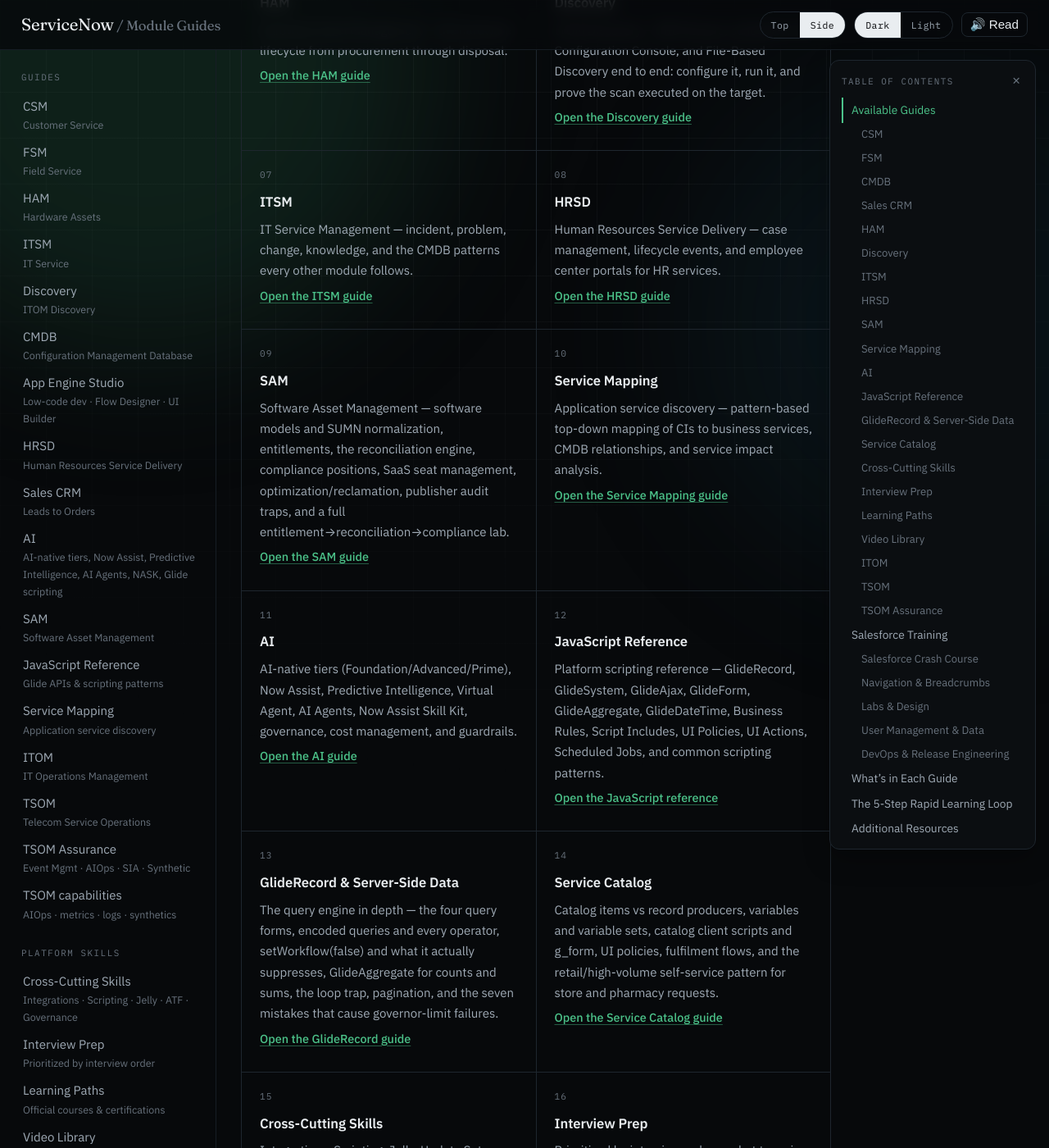
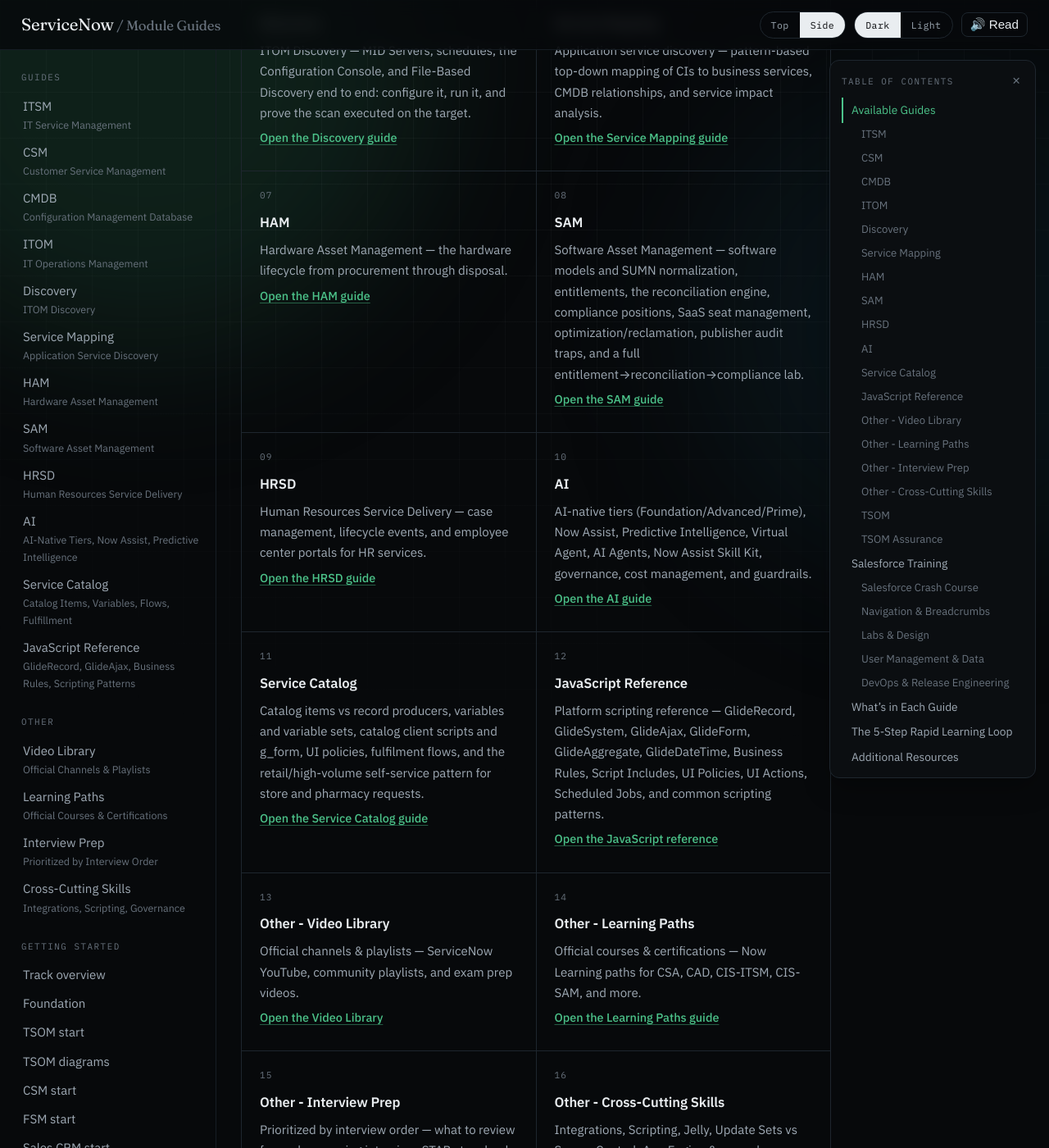
Before and after one commit to eltonaguiar/ServiceNow_Learning_TSOM-_CSM_FSM_SalesCRM_HAM_ITSM, a Jekyll site: the page built from index.md, in a window 1280 px wide and 1400 px high, scrolled down 850 px. Shown: the whole window at 82% size. Built offline with Jekyll 4.4.1, drawn with Linux system fonts in a browser that asks for light colours; some of the changed text lies outside the part shown.

Commit message:
Reorder navigation: ITSM, CSM, CMDB, ITOM, Discovery, Service Mapping, HAM, SAM, HRSD, AI, Service Catalog, JavaScript Reference; rename Other section items; remove TSOM from topnav/sidebar

```diff
--- a/_layouts/default.html
+++ b/_layouts/default.html
@@ -42,52 +42,44 @@
 </header>
 
 <nav class="topnav" aria-label="Guides">
+  <a href="{{ '/docs/modules/itsm/itsm-guide/' | relative_url }}">ITSM</a>
   <a href="{{ '/docs/modules/csm/csm-guide/' | relative_url }}">CSM</a>
-  <a href="{{ '/docs/modules/fsm/fsm-guide/' | relative_url }}">FSM</a>
+  <a href="{{ '/docs/modules/cmdb/cmdb-guide/' | relative_url }}">CMDB</a>
+  <a href="{{ '/docs/modules/itom/itom-guide/' | relative_url }}">ITOM</a>
+  <a href="{{ '/docs/modules/discovery/discovery-guide/' | relative_url }}">Discovery</a>
+  <a href="{{ '/docs/modules/servicemapping/servicemapping-guide/' | relative_url }}">Service Mapping</a>
   <a href="{{ '/docs/modules/ham/ham-guide/' | relative_url }}">HAM</a>
-  <a href="{{ '/docs/modules/itsm/itsm-guide/' | relative_url }}">ITSM</a>
-  <a href="{{ '/docs/modules/discovery/discovery-guide/' | relative_url }}">Discovery</a>
-  <a href="{{ '/docs/modules/cmdb/cmdb-guide/' | relative_url }}">CMDB</a>
+  <a href="{{ '/docs/modules/sam/sam-guide/' | relative_url }}">SAM</a>
   <a href="{{ '/docs/modules/hrsd/hrsd-guide/' | relative_url }}">HRSD</a>
-  <a href="{{ '/docs/modules/sales-crm/sales-crm-guide/' | relative_url }}">Sales CRM</a>
   <a href="{{ '/docs/modules/ai/ai-guide/' | relative_url }}">AI</a>
-  <a href="{{ '/docs/modules/sam/sam-guide/' | relative_url }}">SAM</a>
-  <a href="{{ '/docs/modules/ai/javascript-reference/' | relative_url }}">JavaScript</a>
-  <a href="{{ '/docs/cross-cutting/' | relative_url }}">Cross-Cutting</a>
+  <a href="{{ '/docs/modules/catalog/catalog-guide/' | relative_url }}">Service Catalog</a>
+  <a href="{{ '/docs/modules/ai/javascript-reference/' | relative_url }}">JavaScript Reference</a>
   <a href="{{ '/getting-started/' | relative_url }}">Getting Started</a>
-  <a href="{{ '/docs/modules/itom/itom-guide/' | relative_url }}">ITOM</a>
-  <a href="{{ '/docs/modules/tsom/tsom-guide/' | relative_url }}">TSOM</a>
-  <a href="{{ '/docs/modules/tsom/tsom-assurance/' | relative_url }}">TSOM Assurance</a>
 </nav>
 
 <div class="shell">
   <aside class="sidebar" id="sidebar" aria-label="Sidebar">
     <div class="side-group">
       <p class="side-label">Guides</p>
-      <a href="{{ '/docs/modules/csm/csm-guide/' | relative_url }}">CSM <span class="side-sub">Customer Service</span></a>
-      <a href="{{ '/docs/modules/fsm/fsm-guide/' | relative_url }}">FSM <span class="side-sub">Field Service</span></a>
-      <a href="{{ '/docs/modules/ham/ham-guide/' | relative_url }}">HAM <span class="side-sub">Hardware Assets</span></a>
-      <a href="{{ '/docs/modules/itsm/itsm-guide/' | relative_url }}">ITSM <span class="side-sub">IT Service</span></a>
+      <a href="{{ '/docs/modules/itsm/itsm-guide/' | relative_url }}">ITSM <span class="side-sub">IT Service Management</span></a>
+      <a href="{{ '/docs/modules/csm/csm-guide/' | relative_url }}">CSM <span class="side-sub">Customer Service Management</span></a>
+      <a href="{{ '/docs/modules/cmdb/cmdb-guide/' | relative_url }}">CMDB <span class="side-sub">Configuration Management Database</span></a>
+      <a href="{{ '/docs/modules/itom/itom-guide/' | relative_url }}">ITOM <span class="side-sub">IT Operations Management</span></a>
       <a href="{{ '/docs/modules/discovery/discovery-guide/' | relative_url }}">Discovery <span class="side-sub">ITOM Discovery</span></a>
-      <a href="{{ '/docs/modules/cmdb/cmdb-guide/' | relative_url }}">CMDB <span class="side-sub">Configuration Management Database</span></a>
-      <a href="{{ '/docs/modules/app-engine/app-engine-guide/' | relative_url }}">App Engine Studio <span class="side-sub">Low-code dev · Flow Designer · UI Builder</span></a>
+      <a href="{{ '/docs/modules/servicemapping/servicemapping-guide/' | relative_url }}">Service Mapping <span class="side-sub">Application Service Discovery</span></a>
+      <a href="{{ '/docs/modules/ham/ham-guide/' | relative_url }}">HAM <span class="side-sub">Hardware Asset Management</span></a>
+      <a href="{{ '/docs/modules/sam/sam-guide/' | relative_url }}">SAM <span class="side-sub">Software Asset Management</span></a>
       <a href="{{ '/docs/modules/hrsd/hrsd-guide/' | relative_url }}">HRSD <span class="side-sub">Human Resources Service Delivery</span></a>
-      <a href="{{ '/docs/modules/sales-crm/sales-crm-guide/' | relative_url }}">Sales CRM <span class="side-sub">Leads to Orders</span></a>
-      <a href="{{ '/docs/modules/ai/ai-guide/' | relative_url }}">AI <span class="side-sub">AI-native tiers, Now Assist, Predictive Intelligence, AI Agents, NASK, Glide scripting</span></a>
-      <a href="{{ '/docs/modules/sam/sam-guide/' | relative_url }}">SAM <span class="side-sub">Software Asset Management</span></a>
-      <a href="{{ '/docs/modules/ai/javascript-reference/' | relative_url }}">JavaScript Reference <span class="side-sub">Glide APIs & scripting patterns</span></a>
-      <a href="{{ '/docs/modules/servicemapping/servicemapping-guide/' | relative_url }}">Service Mapping <span class="side-sub">Application service discovery</span></a>
-      <a href="{{ '/docs/modules/itom/itom-guide/' | relative_url }}">ITOM <span class="side-sub">IT Operations Management</span></a>
-      <a href="{{ '/docs/modules/tsom/tsom-guide/' | relative_url }}">TSOM <span class="side-sub">Telecom Service Operations</span></a>
-      <a href="{{ '/docs/modules/tsom/tsom-assurance/' | relative_url }}">TSOM Assurance <span class="side-sub">Event Mgmt · AIOps · SIA · Synthetic</span></a>
-      <a href="{{ '/docs/modules/tsom/tsom-capabilities/' | relative_url }}">TSOM capabilities <span class="side-sub">AIOps · metrics · logs · synthetics</span></a>
+      <a href="{{ '/docs/modules/ai/ai-guide/' | relative_url }}">AI <span class="side-sub">AI-Native Tiers, Now Assist, Predictive Intelligence</span></a>
+      <a href="{{ '/docs/modules/catalog/catalog-guide/' | relative_url }}">Service Catalog <span class="side-sub">Catalog Items, Variables, Flows, Fulfillment</span></a>
+      <a href="{{ '/docs/modules/ai/javascript-reference/' | relative_url }}">JavaScript Reference <span class="side-sub">GlideRecord, GlideAjax, Business Rules, Scripting Patterns</span></a>
     </div>
     <div class="side-group">
-      <p class="side-label">Platform Skills</p>
-      <a href="{{ '/docs/cross-cutting/' | relative_url }}">Cross-Cutting Skills <span class="side-sub">Integrations · Scripting · Jelly · ATF · Governance</span></a>
-      <a href="{{ '/docs/interviews/prioritized-prep-list/' | relative_url }}">Interview Prep <span class="side-sub">Prioritized by interview order</span></a>
-      <a href="{{ '/docs/learning/' | relative_url }}">Learning Paths <span class="side-sub">Official courses & certifications</span></a>
-      <a href="{{ '/docs/youtube/' | relative_url }}">Video Library <span class="side-sub">Official channels & playlists</span></a>
+      <p class="side-label">Other</p>
+      <a href="{{ '/docs/youtube/' | relative_url }}">Video Library <span class="side-sub">Official Channels & Playlists</span></a>
+      <a href="{{ '/docs/learning/' | relative_url }}">Learning Paths <span class="side-sub">Official Courses & Certifications</span></a>
+      <a href="{{ '/docs/interviews/prioritized-prep-list/' | relative_url }}">Interview Prep <span class="side-sub">Prioritized by Interview Order</span></a>
+      <a href="{{ '/docs/cross-cutting/' | relative_url }}">Cross-Cutting Skills <span class="side-sub">Integrations, Scripting, Governance</span></a>
     </div>
     <div class="side-group">
       <p class="side-label">Getting Started</p>
--- a/index.md
+++ b/index.md
@@ -11,14 +11,14 @@ Welcome to the ServiceNow Module Guides repository. This repo contains beginner-
 
 <div class="card-grid">
   <div class="card">
+    <h3>ITSM</h3>
+    <p>IT Service Management — incident, problem, change, knowledge, and the CMDB patterns every other module follows.</p>
+    <p class="meta"><a href="./docs/modules/itsm/itsm-guide/">Open the ITSM guide</a></p>
+  </div>
+  <div class="card">
     <h3>CSM</h3>
     <p>Customer Service Management — cases, accounts, entitlements, and customer-facing SLAs.</p>
     <p class="meta"><a href="./docs/modules/csm/csm-guide/">Open the CSM guide</a></p>
-  </div>
-  <div class="card">
-    <h3>FSM</h3>
-    <p>Field Service Management — work orders, territories, scheduling constraints, and mobile work.</p>
-    <p class="meta"><a href="./docs/modules/fsm/fsm-guide/">Open the FSM guide</a></p>
   </div>
   <div class="card">
     <h3>CMDB</h3>
@@ -26,9 +26,19 @@ Welcome to the ServiceNow Module Guides repository. This repo contains beginner-
     <p class="meta"><a href="./docs/modules/cmdb/cmdb-guide/">Open the CMDB guide</a></p>
   </div>
   <div class="card">
-    <h3>Sales CRM</h3>
-    <p>Sales CRM — leads, opportunities, quotes, and orders on the Now Platform.</p>
-    <p class="meta"><a href="./docs/modules/sales-crm/sales-crm-guide/">Open the Sales CRM guide</a></p>
+    <h3>ITOM</h3>
+    <p>IT Operations Management — Discovery, Event Management, Service Mapping, Orchestration, and Cloud Management for proactive infrastructure operations.</p>
+    <p class="meta"><a href="./docs/modules/itom/itom-guide/">Open the ITOM guide</a></p>
+  </div>
+  <div class="card">
+    <h3>Discovery</h3>
+    <p>ITOM Discovery — MID Servers, schedules, the Configuration Console, and File-Based Discovery end to end: configure it, run it, and prove the scan executed on the target.</p>
+    <p class="meta"><a href="./docs/modules/discovery/discovery-guide/">Open the Discovery guide</a></p>
+  </div>
+  <div class="card">
+    <h3>Service Mapping</h3>
+    <p>Application service discovery — pattern-based top-down mapping of CIs to business services, CMDB relationships, and service impact analysis.</p>
+    <p class="meta"><a href="./docs/modules/servicemapping/servicemapping-guide/">Open the Service Mapping guide</a></p>
   </div>
   <div class="card">
     <h3>HAM</h3>
@@ -36,14 +46,9 @@ Welcome to the ServiceNow Module Guides repository. This repo contains beginner-
     <p class="meta"><a href="./docs/modules/ham/ham-guide/">Open the HAM guide</a></p>
   </div>
   <div class="card">
-    <h3>Discovery</h3>
-    <p>ITOM Discovery — MID Servers, schedules, the Configuration Console, and File-Based Discovery end to end: configure it, run it, and prove the scan executed on the target.</p>
-    <p class="meta"><a href="./docs/modules/discovery/discovery-guide/">Open the Discovery guide</a></p>
-  </div>
-  <div class="card">
-    <h3>ITSM</h3>
-    <p>IT Service Management — incident, problem, change, knowledge, and the CMDB patterns every other module follows.</p>
-    <p class="meta"><a href="./docs/modules/itsm/itsm-guide/">Open the ITSM guide</a></p>
+    <h3>SAM</h3>
+    <p>Software Asset Management — software models and SUMN normalization, entitlements, the reconciliation engine, compliance positions, SaaS seat management, optimization/reclamation, publisher audit traps, and a full entitlement→reconciliation→compliance lab.</p>
+    <p class="meta"><a href="./docs/modules/sam/sam-guide/">Open the SAM guide</a></p>
   </div>
   <div class="card">
     <h3>HRSD</h3>
@@ -51,19 +56,14 @@ Welcome to the ServiceNow Module Guides repository. This repo contains beginner-
     <p class="meta"><a href="./docs/modules/hrsd/hrsd-guide/">Open the HRSD guide</a></p>
   </div>
   <div class="card">
-    <h3>SAM</h3>
-    <p>Software Asset Management — software models and SUMN normalization, entitlements, the reconciliation engine, compliance positions, SaaS seat management, optimization/reclamation, publisher audit traps, and a full entitlement→reconciliation→compliance lab.</p>
-    <p class="meta"><a href="./docs/modules/sam/sam-guide/">Open the SAM guide</a></p>
-  </div>
-  <div class="card">
-    <h3>Service Mapping</h3>
-    <p>Application service discovery — pattern-based top-down mapping of CIs to business services, CMDB relationships, and service impact analysis.</p>
-    <p class="meta"><a href="./docs/modules/servicemapping/servicemapping-guide/">Open the Service Mapping guide</a></p>
-  </div>
-  <div class="card">
     <h3>AI</h3>
     <p>AI-native tiers (Foundation/Advanced/Prime), Now Assist, Predictive Intelligence, Virtual Agent, AI Agents, Now Assist Skill Kit, governance, cost management, and guardrails.</p>
     <p class="meta"><a href="./docs/modules/ai/ai-guide/">Open the AI guide</a></p>
+  </div>
+  <div class="card">
+    <h3>Service Catalog</h3>
+    <p>Catalog items vs record producers, variables and variable sets, catalog client scripts and g_form, UI policies, fulfilment flows, and the retail/high-volume self-service pattern for store and pharmacy requests.</p>
+    <p class="meta"><a href="./docs/modules/catalog/catalog-guide/">Open the Service Catalog guide</a></p>
   </div>
   <div class="card">
     <h3>JavaScript Reference</h3>
@@ -71,39 +71,24 @@ Welcome to the ServiceNow Module Guides repository. This repo contains beginner-
     <p class="meta"><a href="./docs/modules/ai/javascript-reference/">Open the JavaScript reference</a></p>
   </div>
   <div class="card">
-    <h3>GlideRecord & Server-Side Data</h3>
-    <p>The query engine in depth — the four query forms, encoded queries and every operator, setWorkflow(false) and what it actually suppresses, GlideAggregate for counts and sums, the loop trap, pagination, and the seven mistakes that cause governor-limit failures.</p>
-    <p class="meta"><a href="./docs/modules/scripting/gliderecord-guide/">Open the GlideRecord guide</a></p>
+    <h3>Other - Video Library</h3>
+    <p>Official channels & playlists — ServiceNow YouTube, community playlists, and exam prep videos.</p>
+    <p class="meta"><a href="./docs/youtube/">Open the Video Library</a></p>
   </div>
   <div class="card">
-    <h3>Service Catalog</h3>
-    <p>Catalog items vs record producers, variables and variable sets, catalog client scripts and g_form, UI policies, fulfilment flows, and the retail/high-volume self-service pattern for store and pharmacy requests.</p>
-    <p class="meta"><a href="./docs/modules/catalog/catalog-guide/">Open the Service Catalog guide</a></p>
+    <h3>Other - Learning Paths</h3>
+    <p>Official courses & certifications — Now Learning paths for CSA, CAD, CIS-ITSM, CIS-SAM, and more.</p>
+    <p class="meta"><a href="./docs/learning/">Open the Learning Paths guide</a></p>
   </div>
   <div class="card">
-    <h3>Cross-Cutting Skills</h3>
-    <p>Integrations, Scripting, Jelly, Update Sets vs Source Control, App Engine & scoped apps, CMDB de-dup & health, Major Incident Management, CAB & change types, JDBC/ODBC via MID Server, Platform Governance & Lead Layer.</p>
-    <p class="meta"><a href="./docs/cross-cutting/">Open the Cross-Cutting guide</a></p>
-  </div>
-  <div class="card">
-    <h3>Interview Prep</h3>
+    <h3>Other - Interview Prep</h3>
     <p>Prioritized by interview order — what to review for each upcoming interview, STAR story bank, certification talking points.</p>
     <p class="meta"><a href="./docs/interviews/prioritized-prep-list/">Open the Interview Prep guide</a></p>
   </div>
   <div class="card">
-    <h3>Learning Paths</h3>
-    <p>Official courses & certifications — Now Learning paths for CSA, CAD, CIS-ITSM, CIS-SAM, and more.</p>
-    <p class="meta"><a href="./docs/learning/">Open the Learning Paths guide</a></p>
-  </div>
-  <div class="card">
-    <h3>Video Library</h3>
-    <p>Official channels & playlists — ServiceNow YouTube, community playlists, and exam prep videos.</p>
-    <p class="meta"><a href="./docs/youtube/">Open the Video Library</a></p>
-  </div>
-  <div class="card">
-    <h3>ITOM</h3>
-    <p>IT Operations Management — Discovery, Event Management, Service Mapping, Orchestration, and Cloud Management for proactive infrastructure operations.</p>
-    <p class="meta"><a href="./docs/modules/itom/itom-guide/">Open the ITOM guide</a></p>
+    <h3>Other - Cross-Cutting Skills</h3>
+    <p>Integrations, Scripting, Jelly, Update Sets vs Source Control, App Engine & scoped apps, CMDB de-dup & health, Major Incident Management, CAB & change types, JDBC/ODBC via MID Server, Platform Governance & Lead Layer.</p>
+    <p class="meta"><a href="./docs/cross-cutting/">Open the Cross-Cutting guide</a></p>
   </div>
   <div class="card">
     <h3>TSOM</h3>
```
